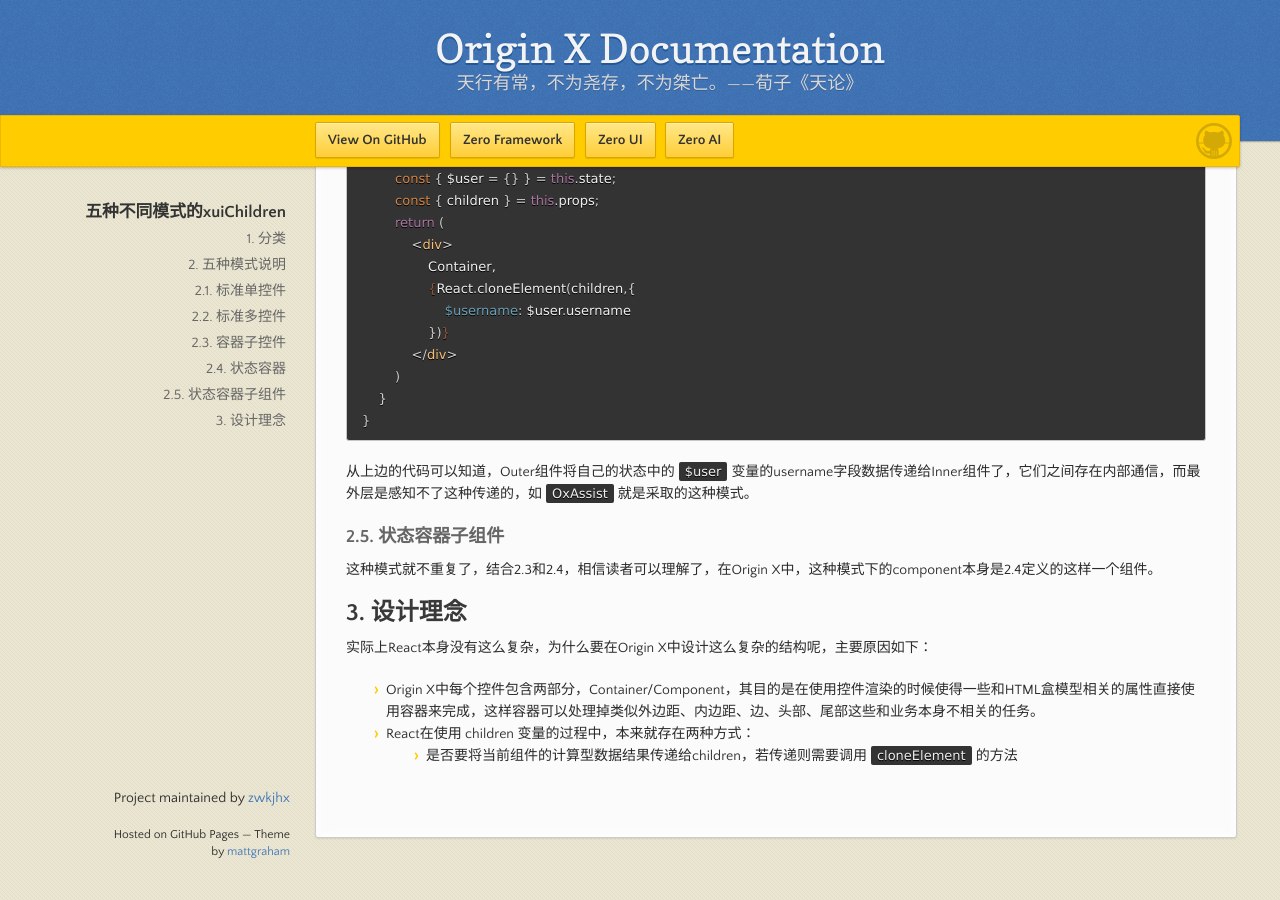
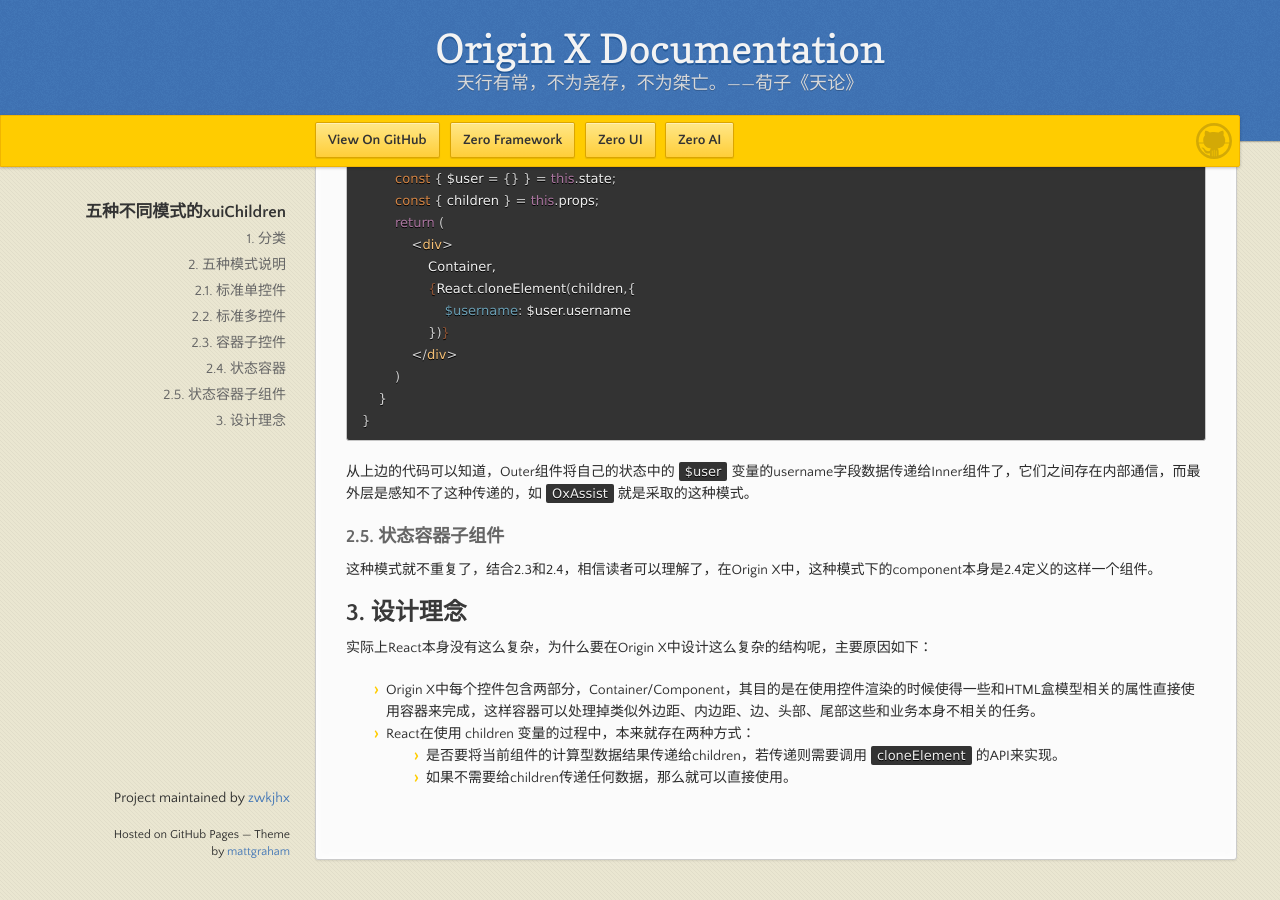
Before and after one commit to zwkjhx/ox-doc, a Jekyll site: the page built from specification/3-origin-xgui-fan/spo-017-wu-zhong-bu-tong-mo-shi-de-xuichildren-shuo-ming.md, in a window 1280 px wide and 900 px high, scrolled down 3202 px. Built offline with Jekyll 4.4.1, drawn with Linux system fonts in a browser that asks for light colours; our own code applies the rules of GitHub Pages for plain Markdown files; before the commit the page ends 4080 px from its top, so only the background shows below that.

Commit message:
Updates specification/3-origin-xgui-fan/spo-017-wu-zhong-bu-tong-mo-shi-de-xuichildren-shuo-ming.md
Auto commit by GitBook Editor

```diff
--- a/specification/3-origin-xgui-fan/spo-017-wu-zhong-bu-tong-mo-shi-de-xuichildren-shuo-ming.md
+++ b/specification/3-origin-xgui-fan/spo-017-wu-zhong-bu-tong-mo-shi-de-xuichildren-shuo-ming.md
@@ -177,4 +177,5 @@
 
 * Origin X中每个控件包含两部分，Container/Component，其目的是在使用控件渲染的时候使得一些和HTML盒模型相关的属性直接使用容器来完成，这样容器可以处理掉类似外边距、内边距、边、头部、尾部这些和业务本身不相关的任务。
 * React在使用 children 变量的过程中，本来就存在两种方式：
-  * 是否要将当前组件的计算型数据结果传递给children，若传递则需要调用`cloneElement`的方法
+  * 是否要将当前组件的计算型数据结果传递给children，若传递则需要调用`cloneElement`的API来实现。
+  * 如果不需要给children传递任何数据，那么就可以直接使用。
```
